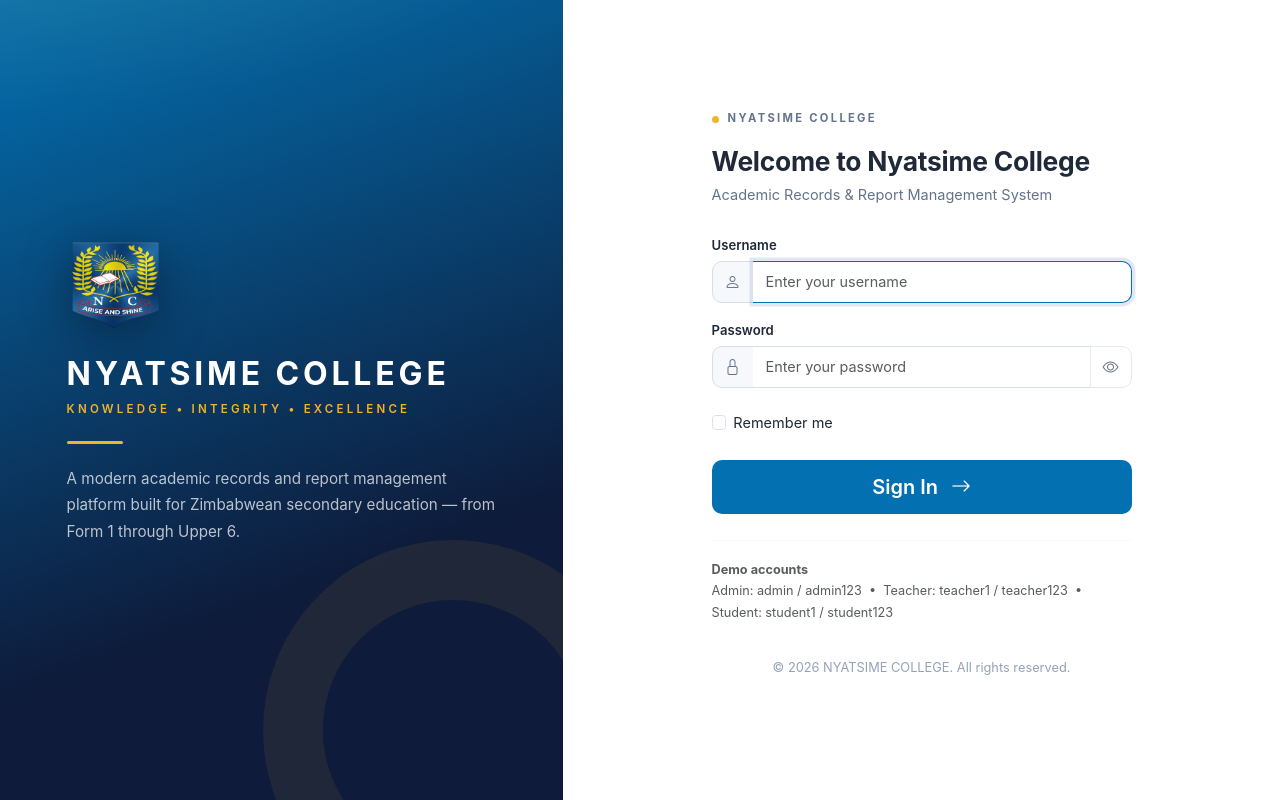
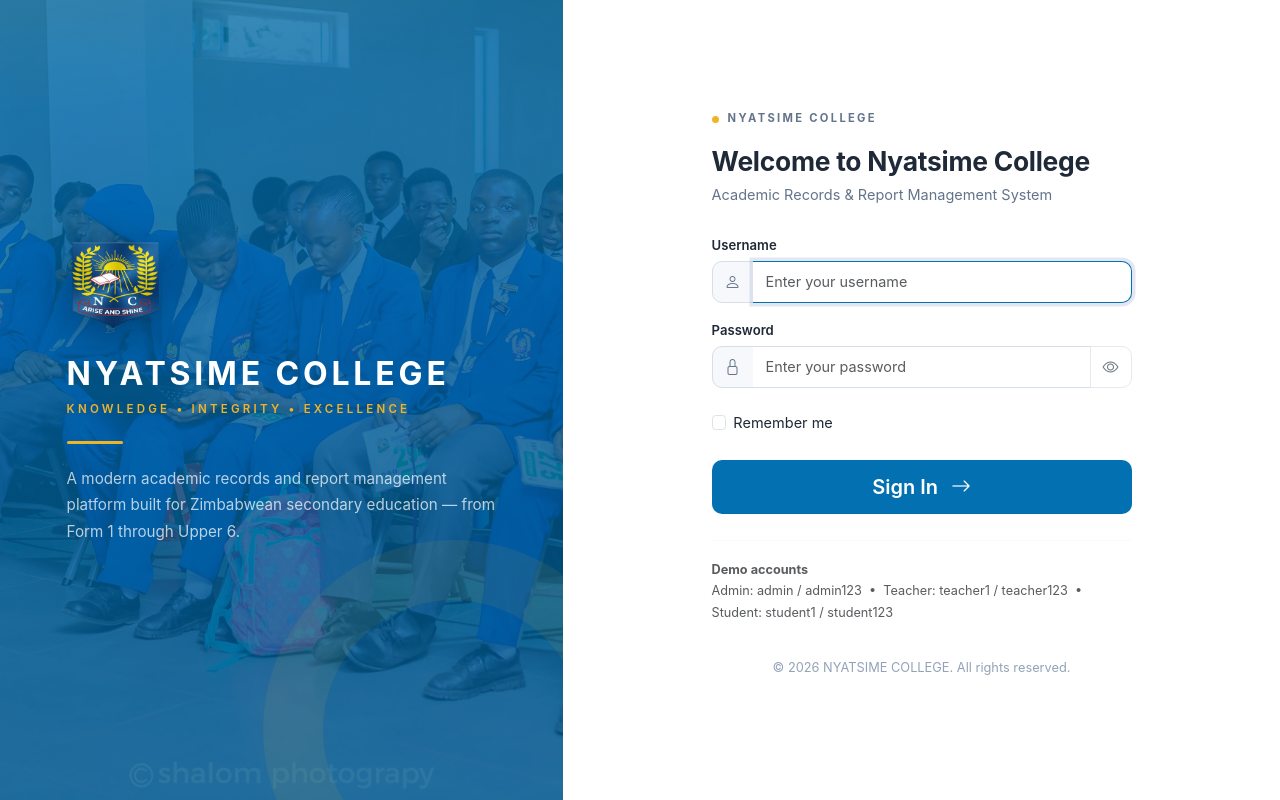
Before and after one commit to Dkyellow/Nyatsime-College-RMS, a Flask app: page /login in a window 1280 px wide. Run offline with Flask 3, Linux system fonts and the light colour scheme; data that the repository does not hold is empty; some libraries are stand-ins or nearby versions.

Commit message:
Refactor code structure for improved readability and maintainability

```diff
--- a/app/static/css/style.css
+++ b/app/static/css/style.css
@@ -53,12 +53,21 @@
 .login-hero {
     background:
         radial-gradient(1200px 500px at -10% -20%, rgba(240, 180, 41, .16), transparent 55%),
-        linear-gradient(160deg, var(--ny-navy-2) 0%, var(--ny-navy) 70%);
+        linear-gradient(160deg, var(--ny-blue) 0%, #025a8e 70%);
     align-items: center;
     justify-content: center;
     padding: 48px;
     position: relative;
     overflow: hidden;
+}
+.hero-bg-img {
+    position: absolute;
+    inset: 0;
+    width: 100%;
+    height: 100%;
+    object-fit: cover;
+    opacity: .18;
+    z-index: 0;
 }
 .login-hero::after {
     content: "";
@@ -136,7 +145,7 @@
 /* Sidebar */
 .sidebar {
     width: var(--sidebar-w);
-    background: linear-gradient(180deg, var(--ny-navy) 0%, #0B1530 100%);
+    background: linear-gradient(180deg, var(--ny-blue) 0%, #025a8e 100%);
     position: fixed;
     inset-block: 0;
     left: 0;
--- a/app/templates/auth/login.html
+++ b/app/templates/auth/login.html
@@ -5,6 +5,7 @@
 {% block auth_content %}
 <div class="login-shell">
     <div class="login-hero d-none d-lg-flex">
+        <img src="{{ url_for('static', filename='img/img1.jpg') }}" alt="" class="hero-bg-img">
         <div class="login-hero-inner">
             <img src="{{ url_for('static', filename='img/nyatsime-crest.png') }}" alt="{{ SCHOOL_NAME }} Crest" class="hero-crest">
             <h1 class="hero-title">{{ SCHOOL_NAME }}</h1>
--- a/app/templates/base.html
+++ b/app/templates/base.html
@@ -17,7 +17,7 @@
 
         <aside class="sidebar" id="sidebar">
             <div class="sidebar-brand">
-                <img src="{{ url_for('static', filename='img/nyatsime-crest.svg') }}" alt="{{ SCHOOL_NAME }} Crest" class="brand-crest">
+                <img src="{{ url_for('static', filename='img/nyatsime-crest.png') }}" alt="{{ SCHOOL_NAME }} Crest" class="brand-crest">
                 <span class="brand-text">
                     <strong>{{ SCHOOL_NAME }}</strong>
                     <small>Secondary School</small>
--- a/config.py
+++ b/config.py
@@ -10,10 +10,7 @@
     SQLALCHEMY_TRACK_MODIFICATIONS = False
 
     SQLALCHEMY_ENGINE_OPTIONS = {
-        'pool_size': 20,
-        'pool_recycle': 300,
         'pool_pre_ping': True,
-        'max_overflow': 10,
     }
 
     REPORT_CACHE_DIR = os.path.join(basedir, 'cached_reports')
--- a/requirements.txt
+++ b/requirements.txt
@@ -5,9 +5,6 @@
 WTForms==3.1.1
 Werkzeug==3.0.1
 SQLAlchemy==2.0.51
-PyMySQL==1.1.0
 xhtml2pdf==0.2.17
-cryptography==49.0.0
-email-validator==2.1.0
 gunicorn==21.2.0
-psycopg2-binary==2.9.9
+Pillow==12.3.0
--- a/wsgi.py
+++ b/wsgi.py
@@ -4,13 +4,12 @@
 
 from app import create_app, db
 
-
 app = create_app()
 
 with app.app_context():
     db.create_all()
 
-    from app.models import EducationLevel
-    if not EducationLevel.query.first():
+    from app.models import User
+    if not User.query.first():
         from seed import seed_database
         seed_database()
```
Also changed, not shown: render.yaml (+2 -11 lines), app/static/img/img1.jpg (added).
